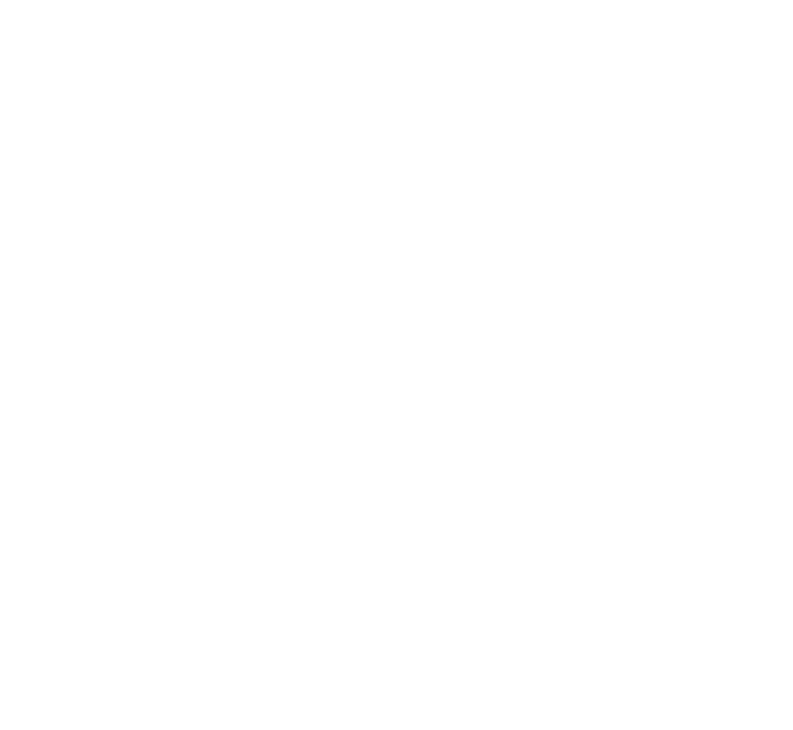
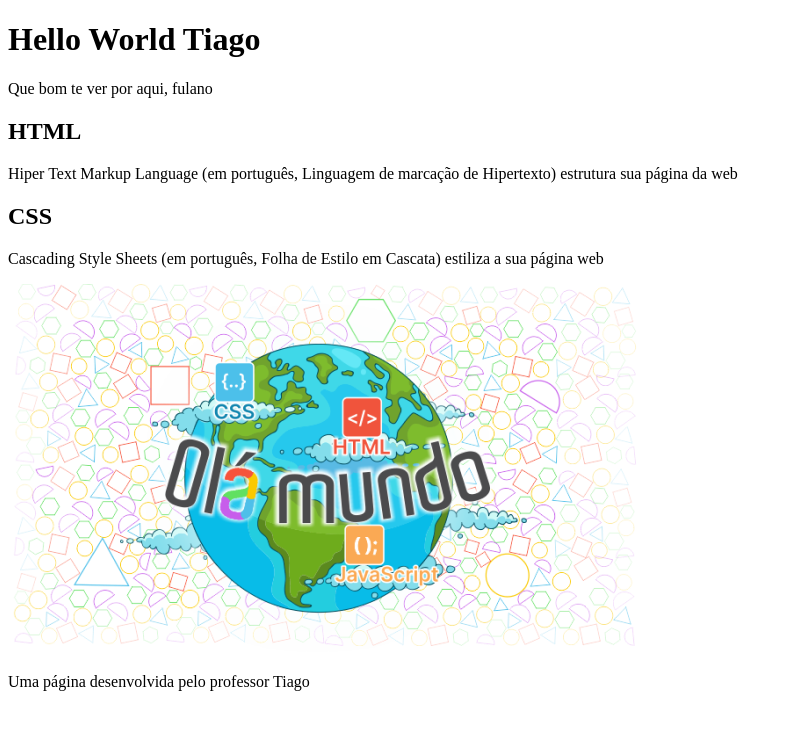
Before and after one commit to vargaspc/Hello-word, a plain HTML site: page index.html in a window 1280 px wide. Shown: the whole page, without its empty margins (0-793 px from the left). Drawn offline with Linux system fonts and the light colour scheme.

Commit message:
Finalizando a pagina html

```diff
--- a/index.html
+++ b/index.html
@@ -6,6 +6,26 @@
     <title>Hello word Tiago</title>
 </head>
 <body>
+ <header>
+    <h1>Hello World Tiago</h1>
+    <p>Que bom te ver por aqui, fulano</p>
+
+ </header>
+
+
+ <section>
+    <h2>HTML</h2>
+    <P>Hiper Text Markup Language (em português, Linguagem de marcação de Hipertexto) estrutura sua página da web</P>
+
+    <h2>CSS</h2>
+    <p>Cascading Style Sheets (em português, Folha de Estilo em Cascata) estiliza a sua página web</p>
+    <img src="imagem/Olá Mundo.png" al="imagens com figuras geométricas">
+ </section>
+
+ <footer>
+    <p>Uma página desenvolvida pelo professor Tiago</p>
+
+ </footer>
 
 </body>
 </html>
```
Also changed, not shown: imagem/Olá Mundo.png (added).
